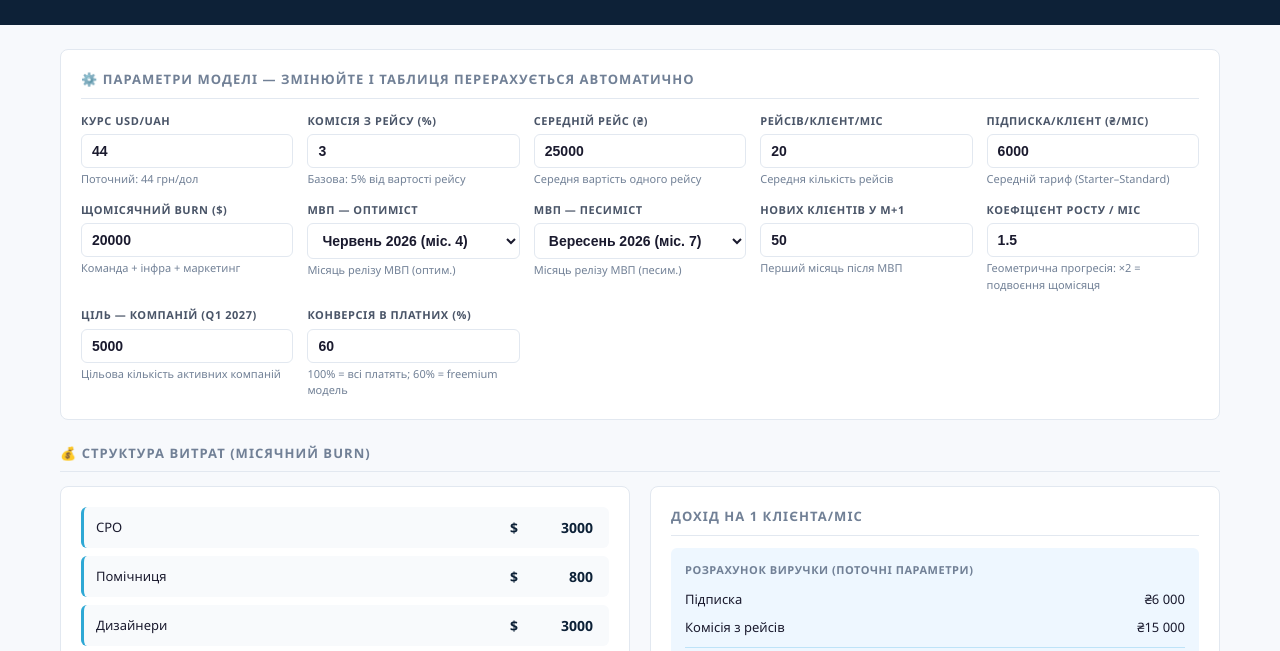
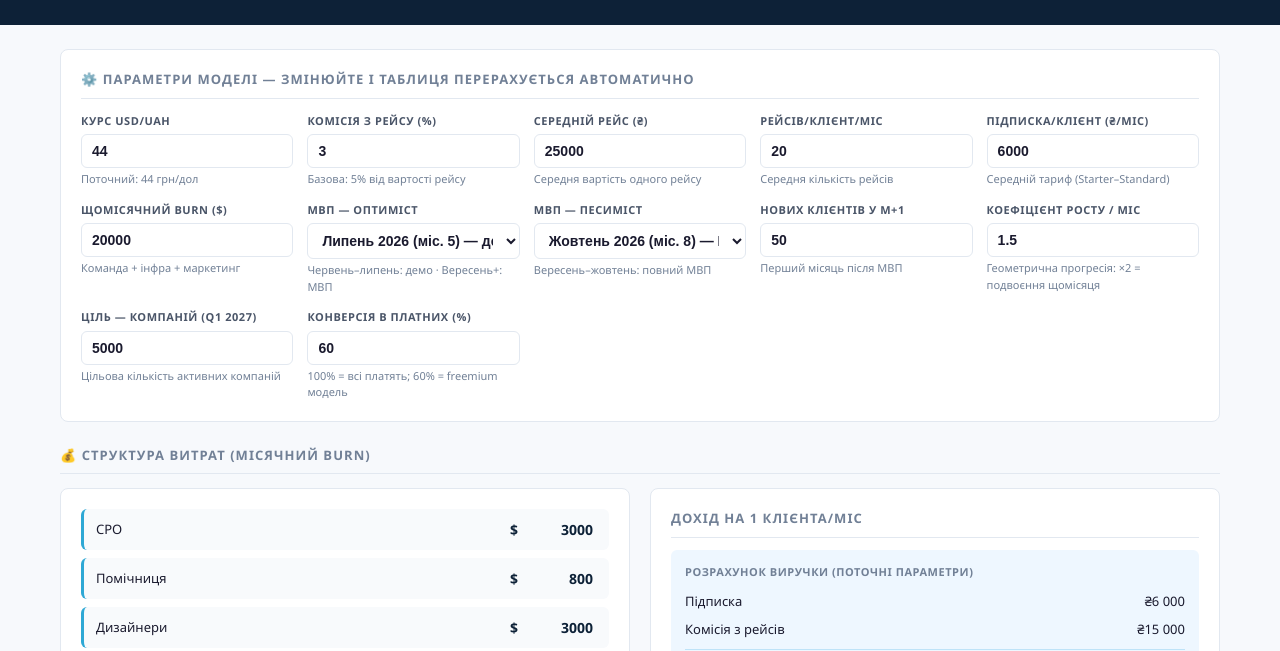
Before and after one commit to Taras732/fin-model, a plain HTML site: page index.html in a window 1280 px wide. Shown: the part 86-737 px from the top of the page. Drawn offline with nearby package versions, Linux system fonts and the light colour scheme.

Commit message:
chore: mvp defaults (opt=July demo, pes=October MVP) + clearer options
Co-Authored-By: Claude Opus 4.7 <noreply@anthropic.com>

```diff
--- a/index.html
+++ b/index.html
@@ -263,20 +263,21 @@ tr.breakeven td:first-child::before{content:"⭐ "}
       <div class="param-group">
         <label>МВП — оптиміст</label>
         <select id="p_mvp_opt">
-          <option value="4">Червень 2026 (міс. 4)</option>
-          <option value="5">Липень 2026 (міс. 5)</option>
-          <option value="3">Травень 2026 (міс. 3)</option>
+          <option value="5" selected>Липень 2026 (міс. 5) — демо</option>
+          <option value="4">Червень 2026 (міс. 4) — демо</option>
+          <option value="6">Серпень 2026 (міс. 6)</option>
+          <option value="7">Вересень 2026 (міс. 7) — МВП</option>
         </select>
-        <div class="param-hint">Місяць релізу МВП (оптим.)</div>
+        <div class="param-hint">Червень–липень: демо · Вересень+: МВП</div>
       </div>
       <div class="param-group">
         <label>МВП — песиміст</label>
         <select id="p_mvp_pes">
-          <option value="7">Вересень 2026 (міс. 7)</option>
-          <option value="6">Серпень 2026 (міс. 6)</option>
-          <option value="8">Жовтень 2026 (міс. 8)</option>
+          <option value="8" selected>Жовтень 2026 (міс. 8) — МВП</option>
+          <option value="7">Вересень 2026 (міс. 7) — МВП</option>
+          <option value="9">Листопад 2026 (міс. 9)</option>
         </select>
-        <div class="param-hint">Місяць релізу МВП (песим.)</div>
+        <div class="param-hint">Вересень–жовтень: повний МВП</div>
       </div>
       <div class="param-group">
         <label>Нових клієнтів у M+1</label>
```
